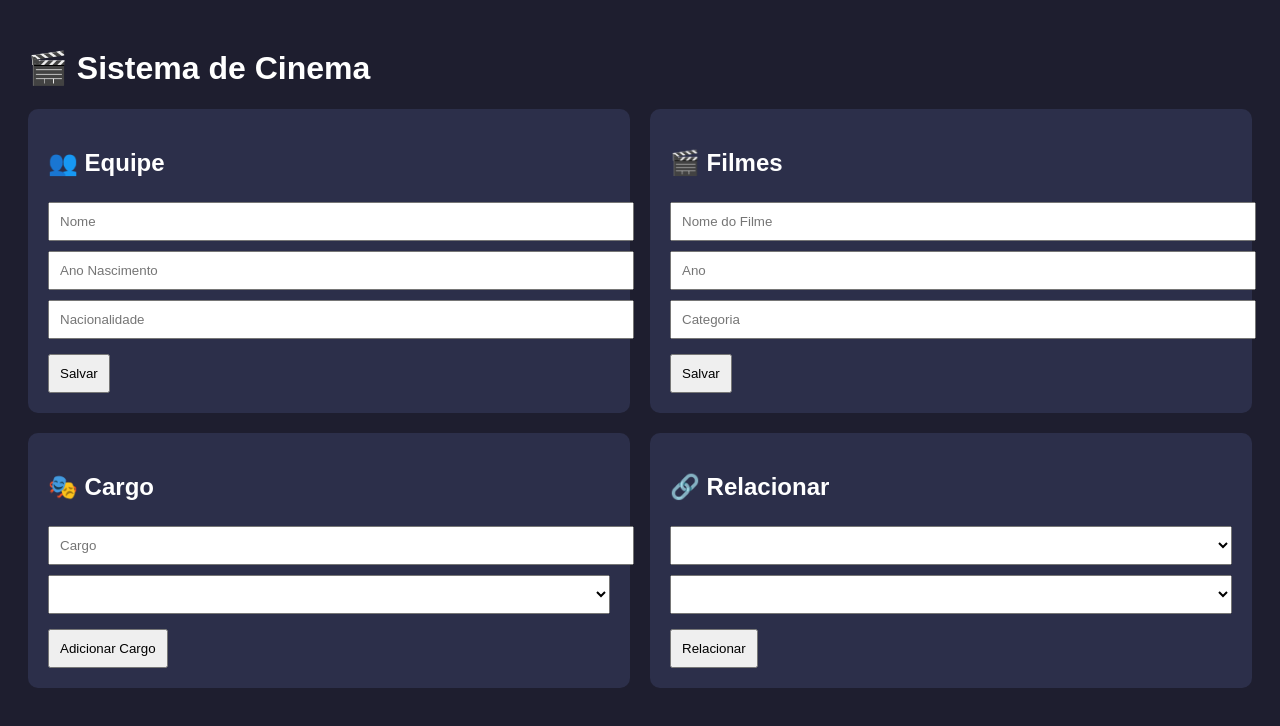
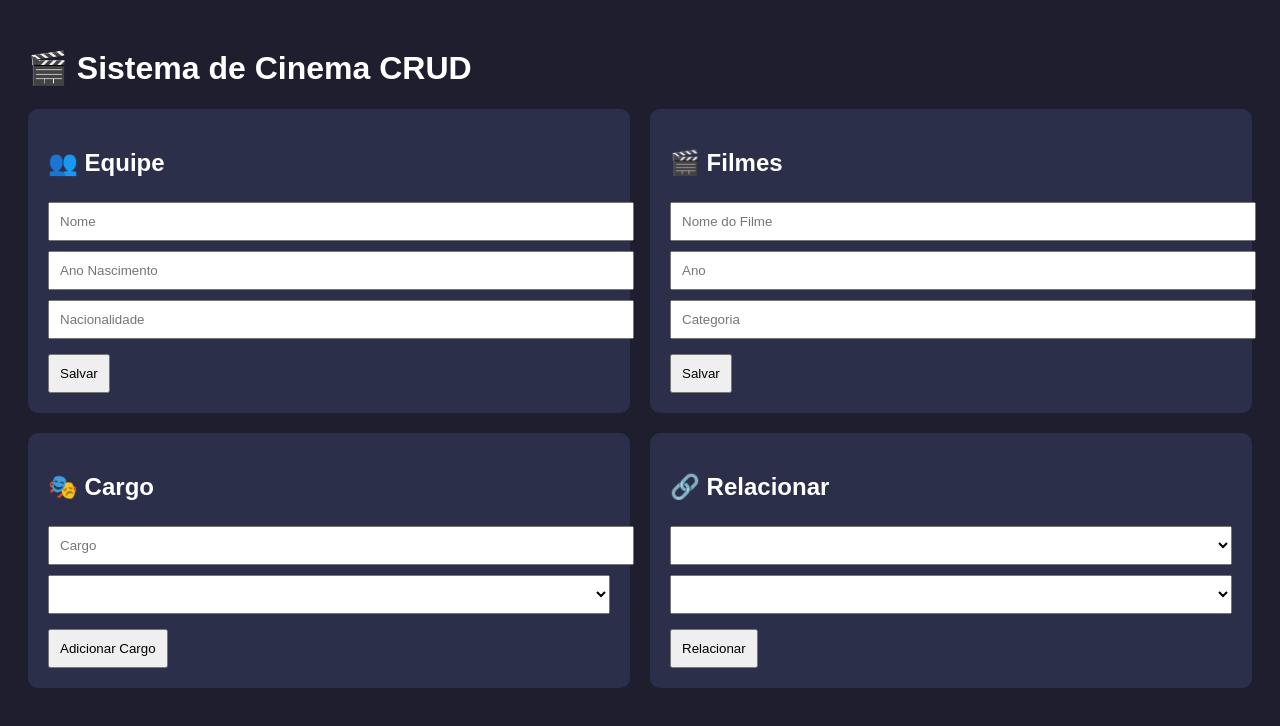
Before and after one commit to TavinhoSilva06/FrontEndCRUD_Cinema_API, a plain HTML site: page index.html in a window 1280 px wide. Drawn offline with Linux system fonts and the light colour scheme; no server answers.

Commit message:
Front-end 90% completo

```diff
--- a/index.html
+++ b/index.html
@@ -9,7 +9,7 @@
 
 <body>
 
-    <h1>🎬 Sistema de Cinema</h1>
+    <h1>🎬 Sistema de Cinema CRUD</h1>
 
     <div class="container">
 
```
